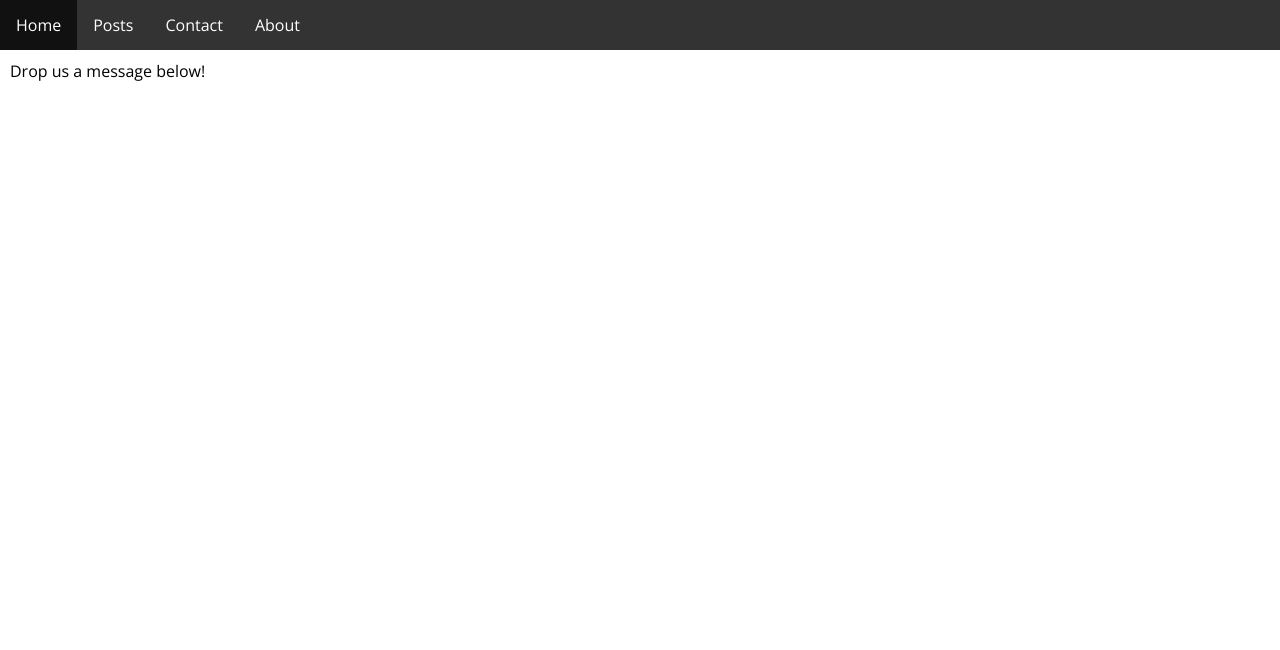
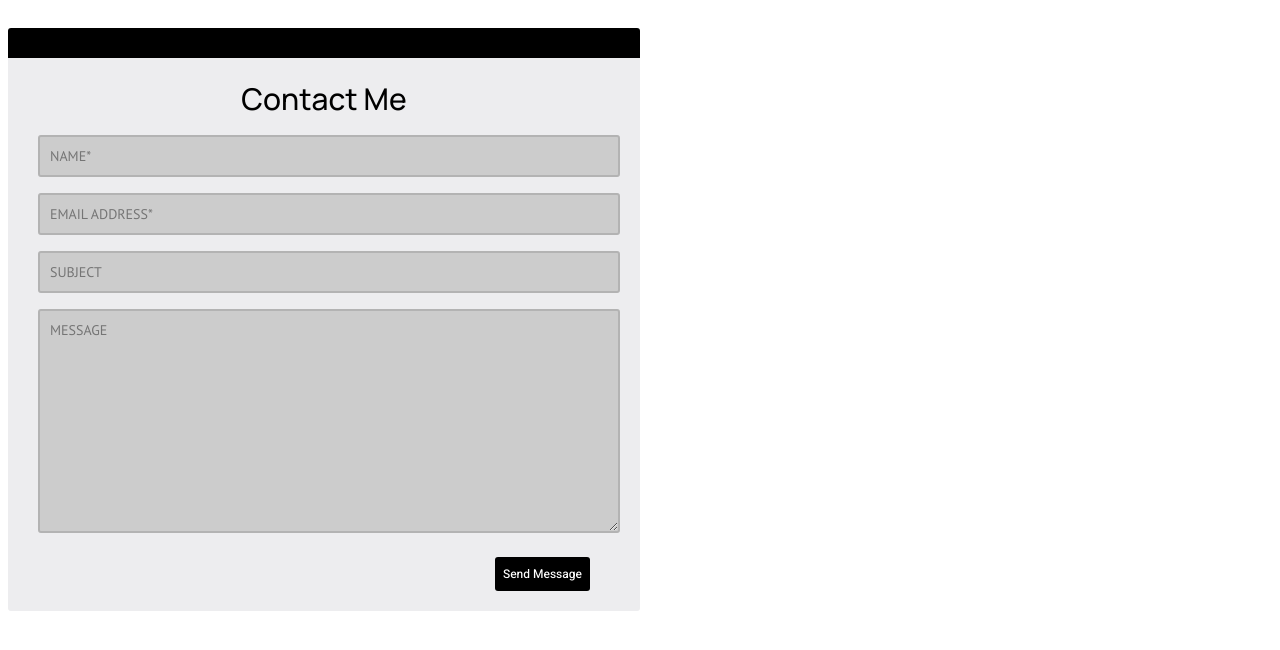
Before and after one commit to MLH-Fellowship/all-in-project, a Jekyll site: the page built from contact.html, in a window 1280 px wide. Shown: the top 650 px of the page. Built offline with Jekyll 4.4.1, drawn with Linux system fonts in a browser that asks for light colours.

Commit message:
Added contact page.

```diff
--- a/_config.yml
+++ b/_config.yml
@@ -53,3 +53,6 @@ sass:
 #   - vendor/cache/
 #   - vendor/gems/
 #   - vendor/ruby/
+
+include:
+     - _layouts
--- /dev/null
+++ b/_layouts/contact.html
@@ -0,0 +1,28 @@
+<!DOCTYPE html>
+<head>
+	<title>Contact Us</title>
+	<link rel="stylesheet" href="main.css">
+	<script src="main.js"></script>
+
+	<!-- Fonts -->
+	<style>
+		@import url('https://fonts.googleapis.com/css2?family=Courier+Prime:ital@1&display=swap');
+		@import url('https://fonts.googleapis.com/css2?family=Heebo:wght@500;600&display=swap');
+		@import url('https://fonts.googleapis.com/css2?family=Manrope:wght@500;600&display=swap');
+		@import url('https://fonts.googleapis.com/css2?family=PT+Sans&display=swap');
+		@import url('https://fonts.googleapis.com/css2?family=Roboto&display=swap');
+	</style>
+</head>
+<body>
+	<div id="contact-form">
+		<center><h1>Contact Me</h1></center>
+		<form name="contact" method="POST">
+			<p><input id="name" type="text" placeholder="NAME*"/></p>
+			<p><input id="email" type="text" placeholder="EMAIL ADDRESS*"/></p>
+			<p><input id="subject" type="text" placeholder="SUBJECT"/></p>
+			<textarea id="message" placeholder="MESSAGE" rows="30" cols="150"></textarea>
+			<br />
+			<button type="submit" onclick="sendEmail();">Send Message</button>
+		</form>
+	</div>
+</body>
--- a/contact.html
+++ b/contact.html
@@ -1,5 +1,5 @@
 ---
-layout: page
+layout: contact
 title: Contact US
 permalink: /contact
 ---
--- /dev/null
+++ b/main.css
@@ -0,0 +1,59 @@
+#contact-form {
+	display: inline-block;
+	padding: 0px 30px 0px 30px;
+	margin: 20px 50% 20px 0px;
+	margin-right: 50% auto;
+	background-color: #EDEDEF;
+	border-top: 30px solid #000000;
+	border-radius: 3px;
+}
+
+#contact-form h1 {
+	font-family: 'Manrope', sans-serif;
+	font-weight: 500;
+	font-size: 30px;
+	margin-bottom: 15px;
+}
+
+#contact-form input {
+	width: 97.5%;
+	padding: 10px;
+	background-color: #CCCCCC;
+	border: solid 2px #B3B3B3;
+	border-radius: 3px;
+	font-family: 'PT Sans', sans-serif;
+	font-size: 14px;
+}
+
+#contact-form textarea {
+	width: 97.5%;
+	height: 200px;
+	min-height: 200px;
+	max-height: 600px;
+	padding: 10px;
+	background-color: #CCCCCC;
+	border: solid 2px #B3B3B3;
+	border-radius: 3px;
+	resize: vertical;
+	font-family: 'PT Sans', sans-serif;
+	font-size: 14px;
+}
+
+#contact-form button {
+	float: right;
+	display: block;
+	border: none;
+	border-radius: 3px;
+	padding: 8px;
+	margin: 20px 20px;
+	background-color: #000000;
+	color: #FFFFFF;
+	font-family: 'Heebo', sans-serif;
+	font-weight: 500;
+	font-size: 12px;
+	text-decoration: none;
+}
+
+#contact-form button:hover {
+	color: #B78AFF;
+}
--- /dev/null
+++ b/main.js
@@ -0,0 +1,8 @@
+button.addEventListener("click", sendEmail);
+function sendEmail() {
+	const messageSubject = document.getElementById('subject').value;
+	const messageContent = document.getElementById('message').value;
+
+	openMailerAlert();
+	window.open('mailto:kdefarrar@gmail.com?subject=' + messageSubject + '&body=' + messageContent);
+}
```
Also changed, not shown: Gemfile.lock.
